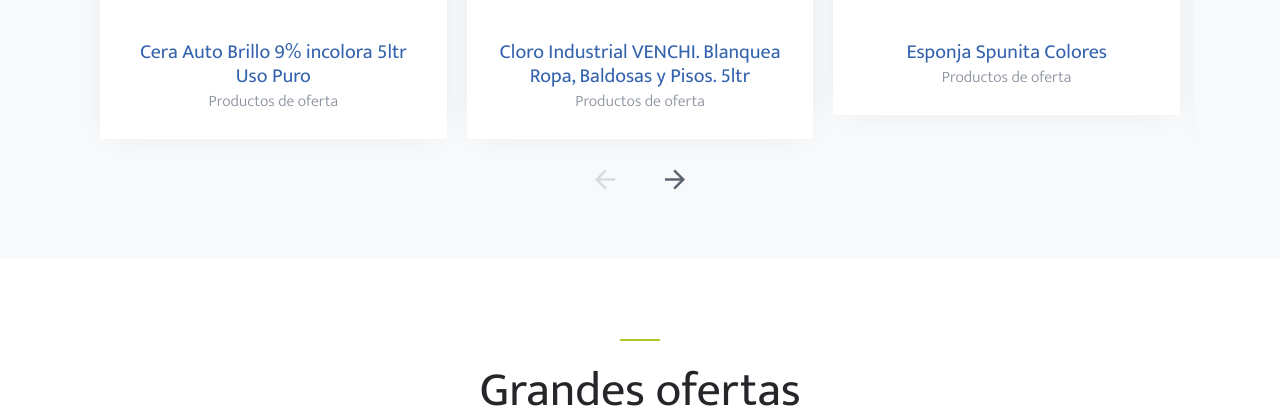
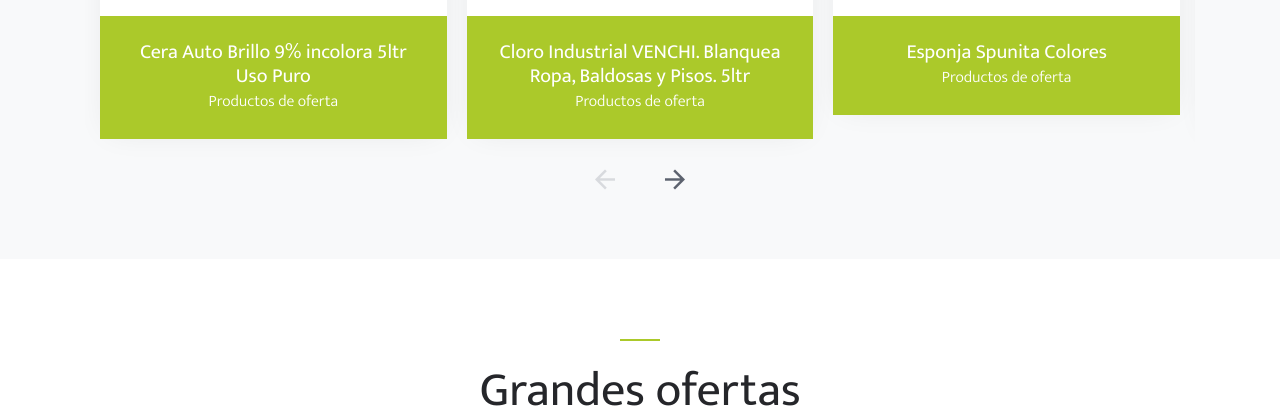
Before and after one commit to patriciax/venchi, a PHP site: page / in a window 1280 px wide. Shown: the part 1570-1990 px from the top of the page. Run offline with PHP 8.4, Linux system fonts and the light colour scheme; some libraries are stand-ins or nearby versions; some web fonts are replaced.

Commit message:
add back

```diff
--- a/css/style.css
+++ b/css/style.css
@@ -1354,6 +1354,15 @@ a {
   opacity: 0.75;
 }
 
+.bg-green{
+  background: #abc92a;
+  color: #fff;
+}
+
+.bg-green h3 a{
+  color: #fff;
+}
+
 .mask{
   position: absolute;
   background: #3463ad4d;
--- a/index.html
+++ b/index.html
@@ -168,7 +168,7 @@
                   <figure class="block-4-image">
                     <img src="https://www.amcecuador.com/uploads/cache/3/37/372/3724/aerosollimpiadoraceroinoxidable-1431725796-37245e51d0fbb29557a2e8b7bf05e837.jpg" alt="Image placeholder" class="img-fluid">
                   </figure>
-                  <div class="block-4-text p-4">
+                  <div class="block-4-text p-4 bg-green">
                     <h3><a href="#">Cera Auto Brillo 9% incolora 5ltr Uso Puro</a></h3>
                     <p class="mb-0">Productos de oferta</p>
                     <!-- <p class="text-primary font-weight-bold">$50</p> -->
@@ -180,7 +180,7 @@
                   <figure class="block-4-image">
                     <img src="https://http2.mlstatic.com/cloro-industrial-venchi-5ltr-D_NQ_NP_931316-MLC31212443623_062019-F.jpg" alt="Image placeholder" class="img-fluid">
                   </figure>
-                  <div class="block-4-text p-4">
+                  <div class="block-4-text p-4 bg-green">
                     <h3><a href="#">Cloro Industrial VENCHI. Blanquea Ropa, Baldosas y Pisos. 5ltr</a></h3>
                     <p class="mb-0">Productos de oferta</p>
                     <!-- <p class="text-primary font-weight-bold">$50</p> -->
@@ -192,7 +192,7 @@
                   <figure class="block-4-image">
                     <img src="https://encrypted-tbn0.gstatic.com/images?q=tbn:ANd9GcSM6I55CpTmYy_06uEHCO6XWSpSZA0PYjUKC_iEOmc5269yexU8&s" alt="Image placeholder" class="img-fluid">
                   </figure>
-                  <div class="block-4-text p-4">
+                  <div class="block-4-text p-4 bg-green">
                     <h3><a href="#">Esponja Spunita Colores</a></h3>
                     <p class="mb-0">Productos de oferta</p>
                     <!-- <p class="text-primary font-weight-bold">$50</p> -->
@@ -204,7 +204,7 @@
                   <figure class="block-4-image">
                     <img src="images/jofel-antibac-500x500-toalla.jpg" alt="Image placeholder" class="img-fluid">
                   </figure>
-                  <div class="block-4-text p-4">
+                  <div class="block-4-text p-4 bg-green">
                     <h3><a href="#">Dispensador Antibacterial Toalla Jumbo Palanca JOFEL</a></h3>
                     <p class="mb-0">Productos de oferta</p>
                     <!-- <p class="text-primary font-weight-bold">$50</p> -->
@@ -216,7 +216,7 @@
                   <figure class="block-4-image">
                     <img src="images/Balde-estrujador-eco-150x150.png" alt="Image placeholder" class="img-fluid">
                   </figure>
-                  <div class="block-4-text p-4">
+                  <div class="block-4-text p-4 bg-green">
                     <h3><a href="#">Balde Plástico C/Estrujador Eco</a></h3>
                     <p class="mb-0">Productos de oferta</p>
                     <!-- <p class="text-primary font-weight-bold">$50</p> -->
@@ -271,7 +271,7 @@
               <figure class="block-4-image">
                 <img src="https://http2.mlstatic.com/escobillon-y-barredor-de-agua-plastico-para-pisos-45cm-D_NQ_NP_874323-MLC31213539816_062019-Q.jpg" alt="Image placeholder" class="img-fluid">
               </figure>
-              <div class="block-4-text p-4">
+              <div class="block-4-text p-4 bg-green">
                 <h3><a href="#">Barredor y Secador de Agua 55cms VIRUTEX</a></h3>
                 <p class="mb-0">Productos de oferta</p>
                 <!-- <p class="text-primary font-weight-bold">$50</p> -->
@@ -283,7 +283,7 @@
               <figure class="block-4-image">
                 <img src="https://http2.mlstatic.com/D_NQ_NP_655918-MLC27872290781_072018-O.jpg" alt="Image placeholder" class="img-fluid">
               </figure>
-              <div class="block-4-text p-4">
+              <div class="block-4-text p-4 bg-green">
                 <h3><a href="#">Carro Recipiente con Estrujador 20lts</a></h3>
                 <p class="mb-0">Productos de oferta</p>
                 <!-- <p class="text-primary font-weight-bold">$50</p> -->
@@ -295,7 +295,7 @@
               <figure class="block-4-image">
                 <img src="https://http2.mlstatic.com/guantes-de-latex-amarillos-limpieza-mantenimiento-talla-s-xl-D_NQ_NP_954063-MLV32049787760_092019-Q.jpg" alt="Image placeholder" class="img-fluid">
               </figure>
-              <div class="block-4-text p-4">
+              <div class="block-4-text p-4 bg-green">
                 <h3><a href="#">Guante Latex Amarillo T-S</a></h3>
                 <p class="mb-0">Productos de oferta</p>
                 <!-- <p class="text-primary font-weight-bold">$50</p> -->
@@ -307,7 +307,7 @@
               <figure class="block-4-image">
                 <img src="https://www.distribuidoravenchi.cl/wp-content/uploads/2019/07/2017-06-21-17_55_10-mopa-humeda-algodon-buscar-con-google.jpg" alt="Image placeholder" class="img-fluid">
               </figure>
-              <div class="block-4-text p-4">
+              <div class="block-4-text p-4 bg-green">
                 <h3><a href="#">Mopa Humeda Algodón 24 oz</a></h3>
                 <p class="mb-0">Productos de oferta</p>
                 <!-- <p class="text-primary font-weight-bold">$50</p> -->
@@ -319,7 +319,7 @@
               <figure class="block-4-image">
                 <img src="https://www.distribuidoravenchi.cl/wp-content/uploads/2019/09/papel-higienico-essencial-30-300x300.png" alt="Image placeholder" class="img-fluid">
               </figure>
-              <div class="block-4-text p-4">
+              <div class="block-4-text p-4 bg-green">
                 <h3><a href="#">Papel higienico Esencial D/H 30mts</a></h3>
                 <p class="mb-0">Productos de oferta</p>
                 <!-- <p class="text-primary font-weight-bold">$50</p> -->
@@ -331,7 +331,7 @@
               <figure class="block-4-image">
                 <img src="https://www.distribuidoravenchi.cl/wp-content/uploads/2019/07/id14-300x300.jpg" alt="Image placeholder" class="img-fluid">
               </figure>
-              <div class="block-4-text p-4">
+              <div class="block-4-text p-4 bg-green">
                 <h3><a href="#">Papel Alusa 300MTS</a></h3>
                 <p class="mb-0">Productos de oferta</p>
                 <!-- <p class="text-primary font-weight-bold">$50</p> -->
@@ -360,7 +360,7 @@
 
     </div>
   </div>
-<section id="clientes">
+<!-- <section id="clientes">
     <div class="container-fluid">
         <div class="row justify-content-center  mb-5">
             <div class="col-md-7 site-section-heading text-center pt-4">
@@ -408,7 +408,7 @@
               </div>
             </section>
     </div>
-</section>
+</section> -->
 
 
     <div id="contacto" class="site-section">
```
